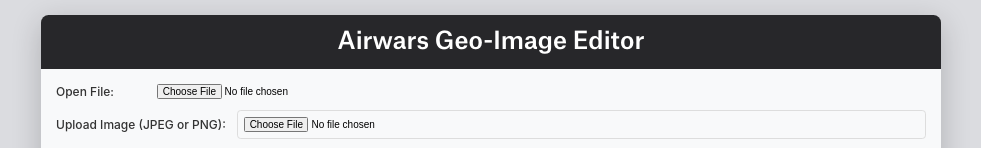
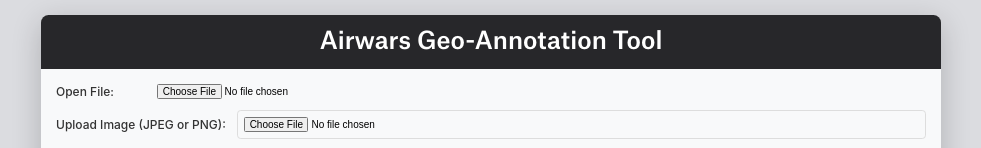
Before and after one commit to Airwars-org/Airwars-geo-image-editor-1.5, a plain HTML site: page index.html in a window 1280 px wide. Shown: the top 148 px of the page, without its empty margins (149-1130 px from the left). Drawn offline with nearby package versions, Linux system fonts and the light colour scheme.

Commit message:
Add files via upload

```diff
--- a/index.html
+++ b/index.html
@@ -3,14 +3,14 @@
 <head>
     <meta charset="UTF-8">
     <meta name="viewport" content="width=device-width, initial-scale=1.0">
-    <title>Airwars Geo-Image Editor</title>
+    <title>Airwars Geo-Annotation Tool</title>
     <link rel="icon" type="image/png" href="Icon.png">
     <link rel="stylesheet" href="styles.css">
     <script src="https://cdnjs.cloudflare.com/ajax/libs/jszip/3.10.1/jszip.min.js"></script>
 </head>
 <body>
     <div class="container">
-        <h1>Airwars Geo-Image Editor</h1>
+        <h1>Airwars Geo-Annotation Tool</h1>
 
         <div class="controls">
             <div class="control-group">
```
